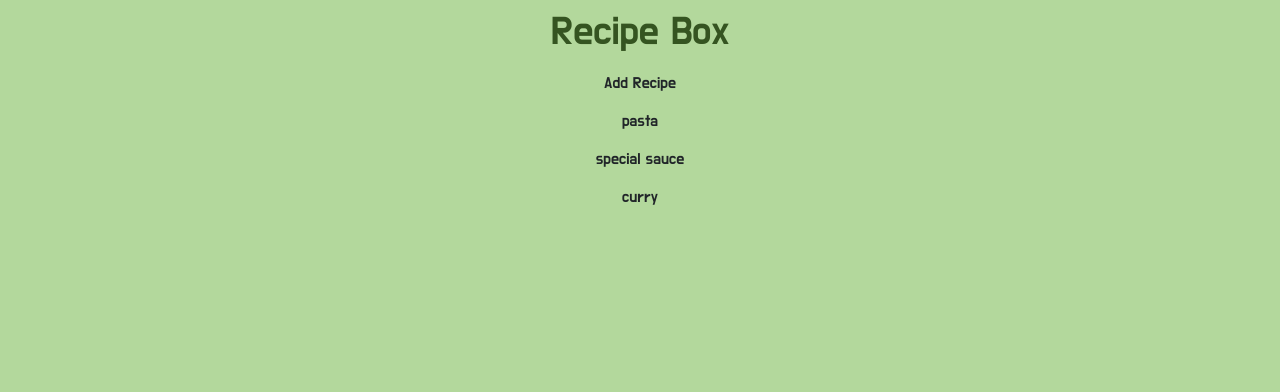
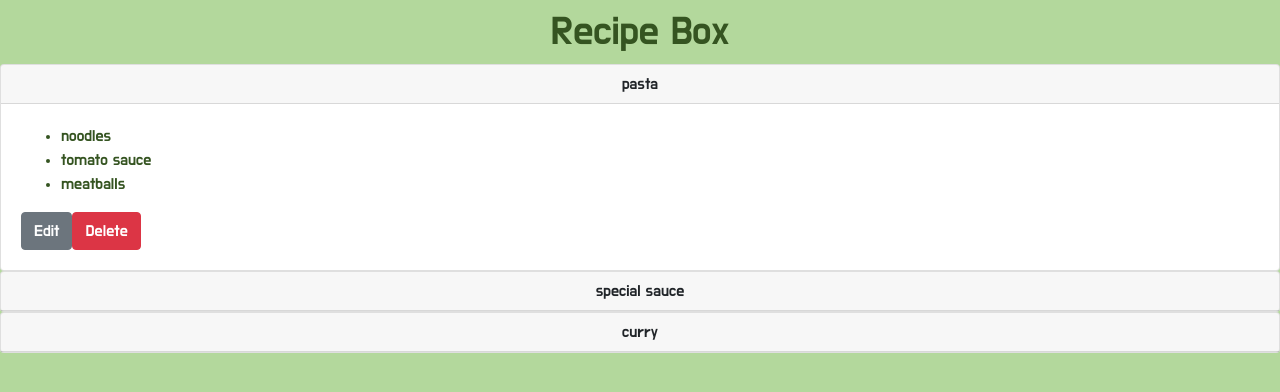
Before and after one commit to alanpaulprice/recipe-box, a React app: page / in a window 1280 px wide. Both pictures are taken after a click on the button "pasta". Built offline with nearby package versions, Linux system fonts and the light colour scheme.

Commit message:
converted recipe collapse to accordion, moved .map() of recipes to index

```diff
--- a/src/components/recipe-body.js
+++ b/src/components/recipe-body.js
@@ -3,17 +3,25 @@ import React from 'react';
 const RecipeBody = props => {
 
   return (
-    <div className='recipe-body collapse' id={props.recipeIndex}>
-      {props.recipe.ingredients.map(
-        (ingred, ingredIndex) =>
-        <div key={ingredIndex}>{ingred}</div>)}
-        <button className='btn'>Edit</button>
-        <button
-          className='btn btn-danger'
-          onClick={() => props.deleteRecipe(props.recipeIndex)}>
-          Delete
-        </button>
+    <div
+      id={'collapse' + props.recipeIndex}
+      className='collapse hide'
+      aria-labelledby={'heading' + props.recipeIndex}
+      data-parent='#accordion'
+      >
+      <div className='card-body'>
+        <ul>
+          {
+            props.recipe.ingredients.map(
+              (item, ind) => {
+                return <li key={ind + item}>{item}</li>
+              }
+            )}
+        </ul>
+        <button type='button' className='btn btn-secondary'>Edit</button>
+        <button type='button' className='btn btn-danger' onClick={() => props.deleteRecipe(props.recipeIndex)}>Delete</button>
       </div>
+    </div>
     );
   }
 
--- a/src/components/recipe-head.js
+++ b/src/components/recipe-head.js
@@ -2,16 +2,18 @@ import React from 'react';
 
 const RecipeHead = props => {
   return (
-    <button
-      className='recipe-name btn btn-block'
-      type='button'
-      data-toggle='collapse'
-      data-target={'#' + props.recipeIndex}
-      aria-expanded='false'
-      aria-controls='collapseExample'
-      >
-      {props.recipe.name}
-    </button>
+    <div className='card-header' id={'heading' + props.recipeIndex}>
+      <h5 className='mb-0'>
+        <button
+          className='btn btn-block'
+          data-toggle='collapse'
+          data-target={'#collapse' + props.recipeIndex}
+          aria-controls={'collapse' + props.recipeIndex}
+          >
+          {props.recipeName}
+        </button>
+      </h5>
+    </div>
   );
 }
 
--- a/src/components/recipe.js
+++ b/src/components/recipe.js
@@ -3,28 +3,21 @@ import RecipeHead from './recipe-head.js';
 import RecipeBody from './recipe-body.js';
 
 const Recipe = props => {
-
-  return props.data.recipes.map((recipe, recipeIndex) => {
   return (
-      <div className='recipe-container text-center' key={recipeIndex}>
+    <div className='card' key={props.recipeIndex}>
 
       <RecipeHead
-          recipe={recipe}
-          recipeIndex={recipeIndex}
+        recipeName={props.recipe.name}
+        recipeIndex={props.recipeIndex}
       />
 
       <RecipeBody
-          recipe={recipe}
-          recipeIndex={recipeIndex}
+        recipe={props.recipe}
+        recipeIndex={props.recipeIndex}
         deleteRecipe={props.deleteRecipe}
       />
     </div>
   );
-  });
 }
 
 export default Recipe;
-
-/*
-type='button' data-toggle='collapse' data-target='#collapseExample' aria-expanded='false' aria-controls='collapseExample'
-*/
--- a/src/index.js
+++ b/src/index.js
@@ -36,11 +36,18 @@ class App extends Component {
     return (
       <div>
         <h1 className='header text-center'>Recipe Box</h1>
-        <button className='btn btn-block'>Add Recipe</button>
-        <Recipe
-          data={this.state}
-          deleteRecipe={this.deleteRecipe.bind(this)}
-        />
+        <div id='accordion'>
+          {this.state.recipes.map((recipe, recipeIndex) => {
+            return (
+              <Recipe
+                key={recipeIndex + recipe}
+                recipe={recipe}
+                recipeIndex={recipeIndex}
+                deleteRecipe={this.deleteRecipe.bind(this)}
+              />
+            );
+          })}
+        </div>
       </div>
     );
   }
--- a/src/styles/style.less
+++ b/src/styles/style.less
@@ -18,6 +18,10 @@ html, body, #container{
   margin-top: 8px;
 }
 
+.card .card-header{
+  padding: 0;
+}
+
 button.btn:focus{
   box-shadow: none;
 }
```
Lines whose indentation alone changed are shown as unchanged.
